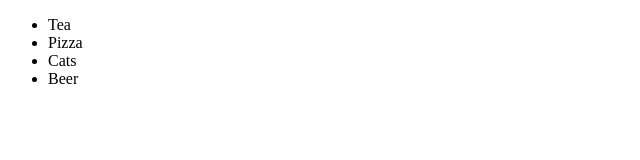
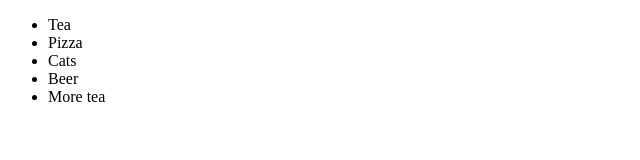
Before and after one commit to stephenmurray3/my-first-github-repo, a plain HTML site: page index.html in a window 1280 px wide. Shown: the full height of the page, 0-640 px from the left. Drawn offline with Linux system fonts and the light colour scheme.

Commit message:
added new line item

```diff
--- a/index.html
+++ b/index.html
@@ -11,6 +11,7 @@
         <li>Pizza</li>
         <li>Cats</li>
         <li>Beer</li>
+        <li>More tea</li>
     </ul>
 </body>
 </html>
```
